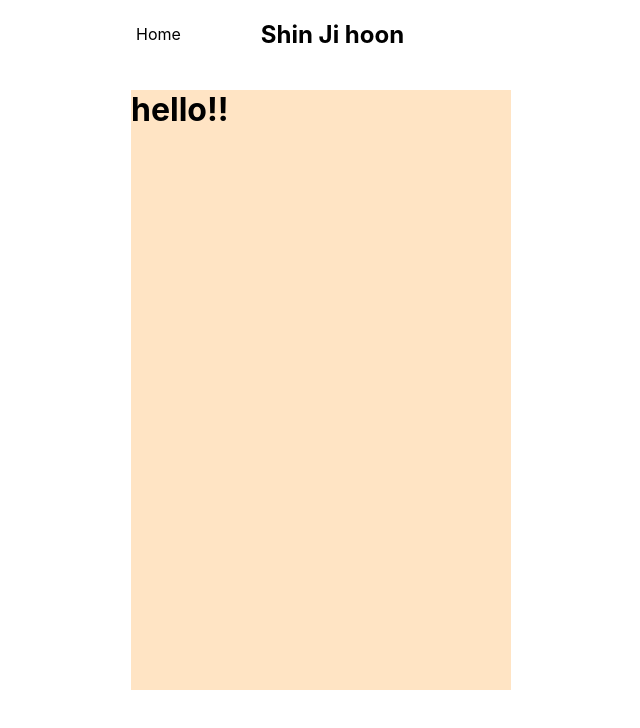
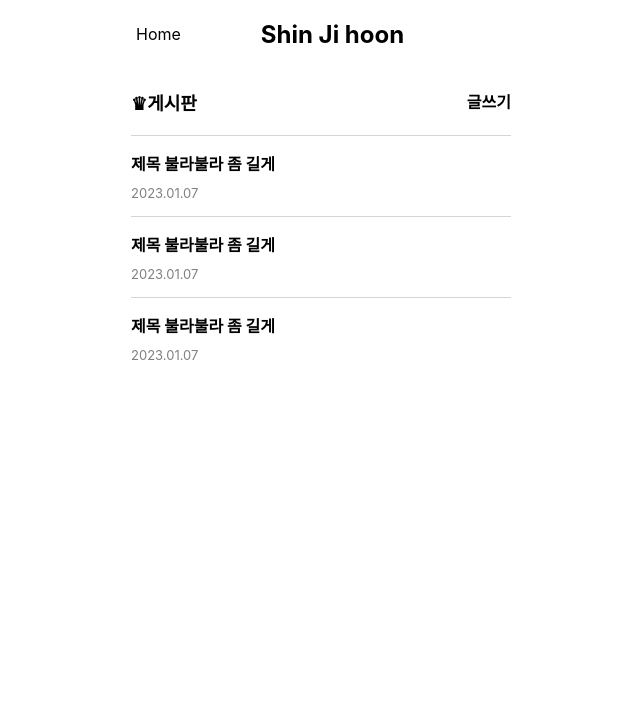
Before and after one commit to jihoon8730/econ_rich, a React (Create React App) app: page /#/board in a window 1280 px wide. Shown: the top 728 px of the page, without its empty margins (319-959 px from the left). Built offline with nearby package versions, Linux system fonts and the light colour scheme; no server answers.

Commit message:
게시판 기능 목록 및 글쓰기 구현 중

```diff
--- a/src/components/Router.js
+++ b/src/components/Router.js
@@ -1,9 +1,10 @@
 import React, { useState } from "react";
-import { BrowserRouter, Route, Routes } from "react-router-dom";
+import { Route, Routes } from "react-router-dom";
 import Main from "../pages/Main/Main";
 import Nav from "./Nav/Nav";
 import Auth from "../pages/Auth/Auth";
 import Board from "../pages/Board/Board";
+import Boardpost from "../pages/Boardpost/Boardpost";
 
 const AppRouter = ({ userObj }) => {
   return (
@@ -13,6 +14,7 @@ const AppRouter = ({ userObj }) => {
         <Route path="/" element={<Main userObj={userObj} />} />
         <Route path="/auth" element={<Auth />} />
         <Route path="/board" element={<Board />} />
+        <Route path="/boardpost" element={<Boardpost userObj={userObj} />} />
       </Routes>
     </>
   );
--- a/src/firebase.js
+++ b/src/firebase.js
@@ -1,5 +1,6 @@
 import { initializeApp } from "firebase/app";
 import { getAuth } from "firebase/auth";
+import { getFirestore } from "firebase/firestore";
 
 const firebaseConfig = {
   apiKey: "AIzaSyD6yM8qXurpqclhP2dKz6KvwjrQlVh_jt8",
@@ -12,6 +13,7 @@ const firebaseConfig = {
 
 const app = initializeApp(firebaseConfig);
 
+export const db = getFirestore();
 export const authService = getAuth();
 
 export default app;
--- a/src/pages/Auth/Auth.js
+++ b/src/pages/Auth/Auth.js
@@ -9,7 +9,7 @@ const Auth = () => {
   const [isLoginToggle, setIsLoginToggle] = useState(false);
   return (
     <div className="Auth">
-      <h3>로그인</h3>
+      <h3>{isLoginToggle === false ? "로그인" : "회원가입"}</h3>
       {isLoginToggle === true ? (
         <Signup setIsLoginToggle={setIsLoginToggle} />
       ) : (
--- a/src/pages/Board/Board.js
+++ b/src/pages/Board/Board.js
@@ -1,10 +1,34 @@
 import React from "react";
 import "./board.scss";
+import { useNavigate } from "react-router-dom";
 
 const Board = () => {
+  const goToPost = useNavigate();
   return (
     <div className="Board">
-      <h1>hello!!</h1>
+      <div className="board-title">
+        <div className="title">♛게시판</div>
+        <div
+          className="add"
+          onClick={() => {
+            goToPost("/boardpost");
+          }}
+        >
+          글쓰기
+        </div>
+      </div>
+      <div className="board-lists">
+        <div className="list-title">제목 불라불라 좀 길게</div>
+        <div className="list-date">2023.01.07</div>
+      </div>
+      <div className="board-lists">
+        <div className="list-title">제목 불라불라 좀 길게</div>
+        <div className="list-date">2023.01.07</div>
+      </div>
+      <div className="board-lists">
+        <div className="list-title">제목 불라불라 좀 길게</div>
+        <div className="list-date">2023.01.07</div>
+      </div>
     </div>
   );
 };
--- a/src/pages/Board/board.scss
+++ b/src/pages/Board/board.scss
@@ -1,6 +1,41 @@
 .Board {
-  margin: 0 auto;
+  margin: 20px auto;
   width: 380px;
   height: 600px;
-  background-color: bisque;
+
+  .board-title {
+    display: flex;
+    justify-content: space-between;
+    margin-bottom: 20px;
+
+    .title {
+      font-size: 18px;
+      font-weight: 700;
+    }
+
+    .add {
+      font-size: 16px;
+      font-weight: 700;
+    }
+  }
+
+  .board-lists {
+    display: flex;
+    flex-direction: column;
+    justify-content: center;
+    gap: 10px;
+    width: 100%;
+    height: 80px;
+    border-top: 1px solid rgb(213, 213, 213);
+    cursor: pointer;
+
+    .list-title {
+      font-weight: 700;
+    }
+
+    .list-date {
+      font-size: 13px;
+      color: gray;
+    }
+  }
 }
--- /dev/null
+++ b/src/pages/Boardpost/Boardpost.js
@@ -0,0 +1,69 @@
+import React, { useState } from "react";
+import { collection, addDoc } from "firebase/firestore";
+import { db } from "../../firebase";
+import { useNavigate } from "react-router-dom";
+import "./boardpost.scss";
+
+const Boardpost = ({ userObj }) => {
+  const [postTitle, setPostTitle] = useState("");
+  const [postContents, setPostContents] = useState("");
+
+  const onPostChange = (event) => {
+    const {
+      target: { value, name },
+    } = event;
+    if (name === "title") {
+      setPostTitle(value);
+    } else if (name === "contents") {
+      setPostContents(value);
+    }
+  };
+
+  const onPostSubmit = async (event) => {
+    event.preventDefault();
+
+    let postData = {
+      createAt: new Date(),
+      createId: userObj.uid,
+    };
+
+    try {
+      const addStyleDatabasePush = await addDoc(
+        collection(db, "econrich"),
+        postData
+      );
+      console.log("docRef Id :", addStyleDatabasePush.id);
+    } catch (e) {
+      console.error("Error adding document: ", e);
+    }
+  };
+
+  return (
+    <div className="Boardpost">
+      <div>
+        <form onSubmit={onPostSubmit}>
+          <div>
+            <input
+              name="title"
+              type="text"
+              placeholder="제목"
+              maxLength={15}
+              onChange={onPostChange}
+            />
+            <input
+              name="contents"
+              type="text"
+              placeholder="본문을 입력해 주세요."
+              maxLength={100}
+              onChange={onPostChange}
+            />
+          </div>
+
+          <input type="submit" value="등록" />
+        </form>
+      </div>
+    </div>
+  );
+};
+
+export default Boardpost;
--- /dev/null
+++ b/src/pages/Boardpost/boardpost.scss
@@ -0,0 +1,6 @@
+.Boardpost {
+  margin: 0 auto;
+  width: 390px;
+  height: 500px;
+  background-color: aquamarine;
+}
```
